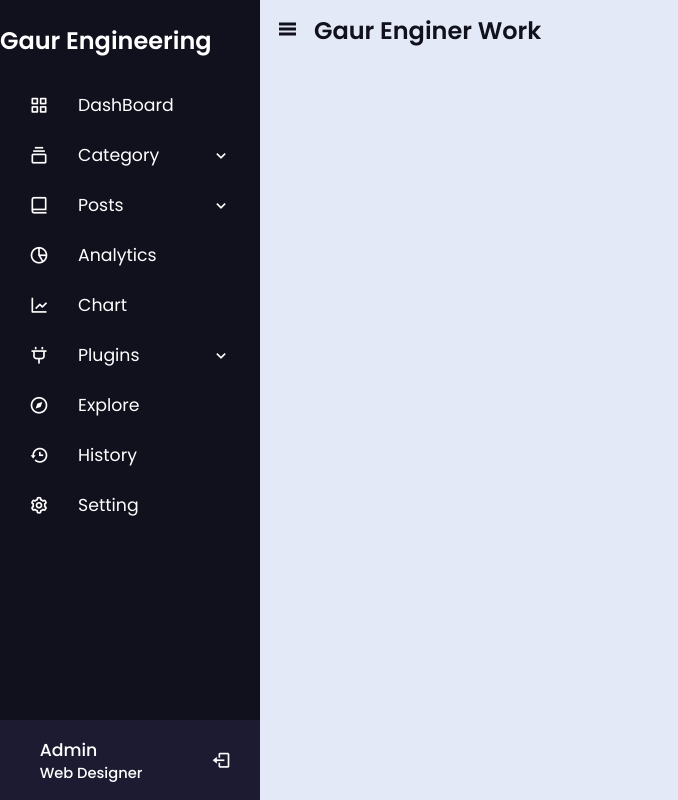
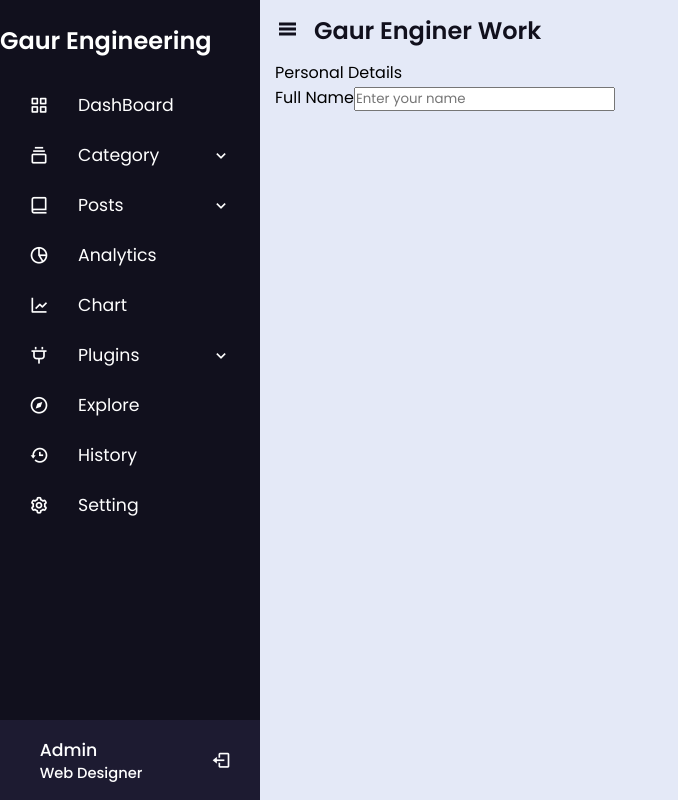
Before and after one commit to GAURAVBISHT9673/Angular_Learning, an Angular app in the folder BillManageSystem/: page / in a window 1280 px wide. Shown: the whole page, without its empty margins (0-678 px from the left). Built offline with nearby package versions, Linux system fonts and the light colour scheme.

Commit message:
27-oct-2025

```diff
--- a/BillManageSystem/src/app/app.component.html
+++ b/BillManageSystem/src/app/app.component.html
@@ -1,2 +1 @@
 <app-left-side-nav-bar />
-<router-outlet />
--- a/BillManageSystem/src/app/app.component.ts
+++ b/BillManageSystem/src/app/app.component.ts
@@ -5,12 +5,10 @@ import { LeftSideNavBarComponent } from "./left-side-nav-bar/left-side-nav-bar.c
 
 @Component({
     selector: 'app-root',
-    imports: [LeftSideNavBarComponent, RouterOutlet],
+    imports: [LeftSideNavBarComponent],
     templateUrl: './app.component.html',
     styleUrl: './app.component.scss'
 })
 export class AppComponent {
   // title = 'BillManageSystem';
-
-
 }
--- /dev/null
+++ b/BillManageSystem/src/app/bill-entry-form/bill-entry-form.component.html
@@ -0,0 +1,18 @@
+<!-- <p>bill-entry-form works!</p> -->
+
+<form action="" >
+    <div class="form-first">
+        <div class="details personal">
+            <span class="title">Personal Details</span>
+            <div class="fields">
+                <div class="input-field">
+                    <label>Full Name</label>
+                    <input type="text" name="" id="txt" placeholder="Enter your name">
+                </div>
+            </div>
+        </div>
+    </div>
+
+
+
+</form>
--- /dev/null
+++ b/BillManageSystem/src/app/bills/bills.component.html
@@ -0,0 +1 @@
+<p>bills works!</p>
--- a/BillManageSystem/src/app/left-side-nav-bar/left-side-nav-bar.component.html
+++ b/BillManageSystem/src/app/left-side-nav-bar/left-side-nav-bar.component.html
@@ -131,4 +131,8 @@
         <i class='bx bx-menu' (click)="bxMenuToggle()" ></i>
         <span class="text">Gaur Enginer Work</span>
     </div>
+    <div class="container">
+        <!-- <router-outlet /> -->
+         <app-bill-entry-form />
+    </div>
 </section>
--- a/BillManageSystem/src/app/left-side-nav-bar/left-side-nav-bar.component.scss
+++ b/BillManageSystem/src/app/left-side-nav-bar/left-side-nav-bar.component.scss
@@ -264,6 +264,11 @@
     // padding: 0 20px;
 }
 
+.home-section .container{
+    position: relative;
+    margin: 0 15px;
+}
+
 .home-section .home-content .bx-menu,
 .home-section .home-content .text{
     font-size: 18pt;
--- a/BillManageSystem/src/app/left-side-nav-bar/left-side-nav-bar.component.ts
+++ b/BillManageSystem/src/app/left-side-nav-bar/left-side-nav-bar.component.ts
@@ -1,11 +1,12 @@
 import { NgClass } from '@angular/common';
 import { Component } from '@angular/core';
-import { RouterLink } from '@angular/router';
+import { RouterLink, RouterOutlet } from '@angular/router';
+import { BillEntryFormComponent } from '../bill-entry-form/bill-entry-form.component';
 
 
 @Component({
   selector: 'app-left-side-nav-bar',
-  imports: [RouterLink],
+  imports: [BillEntryFormComponent],
   templateUrl: './left-side-nav-bar.component.html',
   styleUrl: './left-side-nav-bar.component.scss'
 })
```
Also changed, not shown: BillManageSystem/src/app/bill-entry-form/bill-entry-form.component.ts (added, +11 -0 lines), BillManageSystem/src/app/bills/bills.component.ts (added, +11 -0 lines), BillManageSystem/src/app/bill-entry-form/bill-entry-form.component.scss (added), BillManageSystem/src/app/bills/bills.component.scss (added), 1 other file (tests, documents, lock files or other folders).
